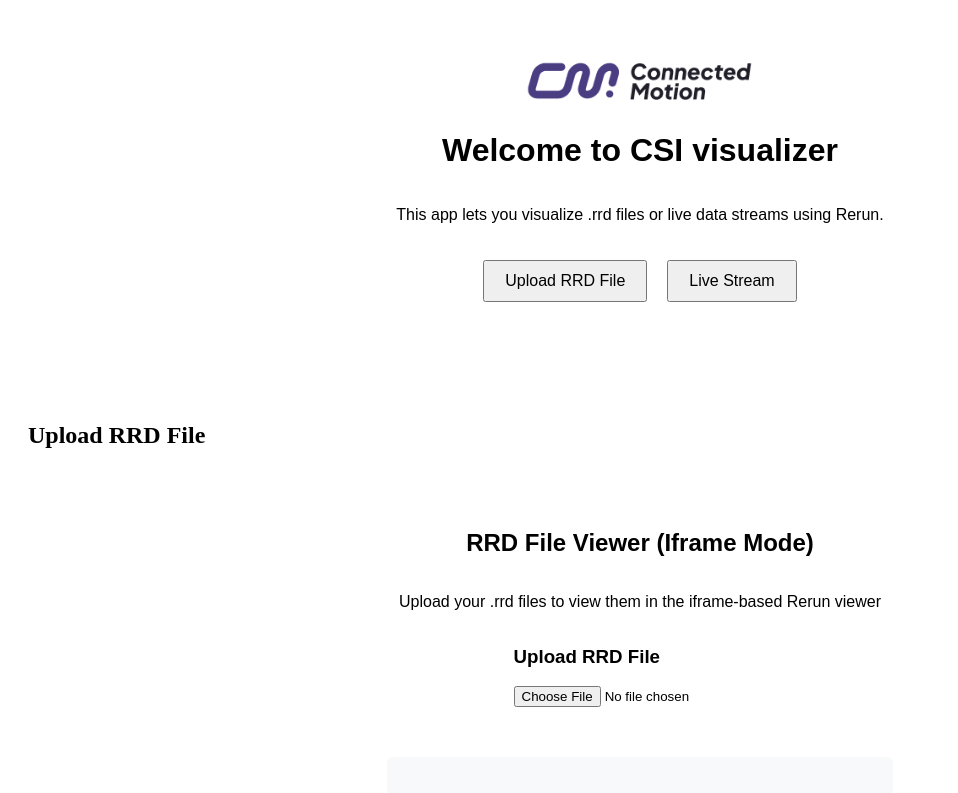
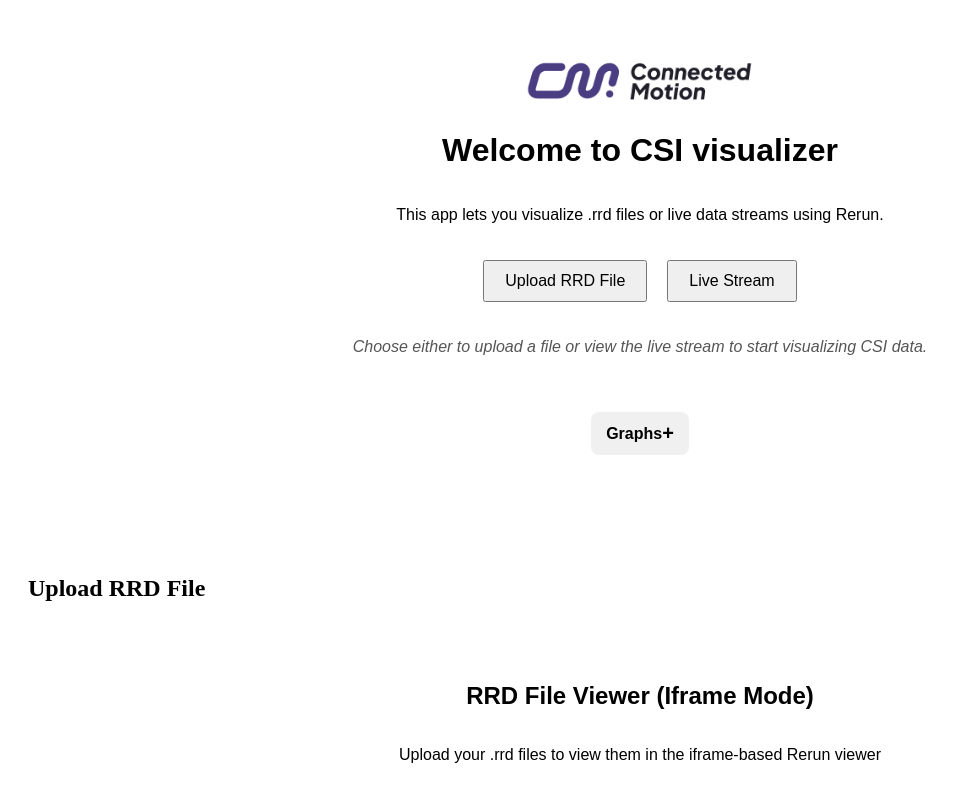
Before and after one commit to Qudah03/web_live, a React (Create React App) app: page / in a window 1280 px wide. Shown: the top 793 px of the page, without its empty margins (0-958 px from the left). Built offline with nearby package versions, Linux system fonts and the light colour scheme.

Commit message:
Update Home.js

```diff
--- a/src/components/Home.js
+++ b/src/components/Home.js
@@ -1,4 +1,4 @@
-import React, { useRef } from 'react';
+import React, { useRef, useState } from 'react';
 import Upload from './Upload';
 import LiveStream from './LiveStream';
 import '../styles.css';
@@ -11,6 +11,33 @@ export default function Home() {
     ref.current?.scrollIntoView({ behavior: 'smooth' });
   };
 
+  const [showGraphs, setShowGraphs] = useState(false);
+  const [expandedSubGraph, setExpandedSubGraph] = useState(null); // "2D" or "3D"
+  const [selectedOptions, setSelectedOptions] = useState([]); // array of { category, name }
+
+  const graphOptions = {
+    Camera: [],
+    "2D": ["Heatmap", "Line Graph"],
+    "3D": ["Point Cloud", "Surface"]
+  };
+
+  const handleMainGraphClick = (type) => {
+    if (type === "2D" || type === "3D") {
+      setExpandedSubGraph(expandedSubGraph === type ? null : type);
+    } else {
+      handleSubOptionClick(type, type); // camera directly
+    }
+  };
+
+  const handleSubOptionClick = (category, name) => {
+    if (!selectedOptions.some(opt => opt.name === name)) {
+      setSelectedOptions([...selectedOptions, { category, name }]);
+    }
+  };
+
+  const isOptionSelected = (option) =>
+    selectedOptions.some(opt => opt.name === option);
+
   return (
     <div>
       {/* Header Section */}
@@ -18,9 +45,103 @@ export default function Home() {
         <img src="/logo.png" alt="Company Logo" style={{ width: 250 }} />
         <h1>Welcome to CSI visualizer</h1>
         <p>This app lets you visualize .rrd files or live data streams using Rerun.</p>
+
         <div className="button-group">
           <button onClick={() => scrollToSection(uploadRef)}>Upload RRD File</button>
           <button onClick={() => scrollToSection(liveRef)}>Live Stream</button>
+        </div>
+
+        {/* Instruction */}
+        <div style={{ marginTop: '20px', fontStyle: 'italic', color: '#555' }}>
+          <p>Choose either to upload a file or view the live stream to start visualizing CSI data.</p>
+        </div>
+
+        {/* Graphs Dropdown Section */}
+        <div style={{ marginTop: '40px', textAlign: 'left', maxWidth: '400px', marginInline: 'auto' }}>
+          <div
+            style={{
+              display: 'flex',
+              justifyContent: 'space-between',
+              alignItems: 'center',
+              cursor: 'pointer',
+              backgroundColor: '#f0f0f0',
+              padding: '10px 15px',
+              borderRadius: '8px',
+              fontWeight: 'bold'
+            }}
+            onClick={() => setShowGraphs(!showGraphs)}
+          >
+            <span>Graphs</span>
+            <span style={{ fontSize: '20px' }}>{showGraphs ? '-' : '+'}</span>
+          </div>
+
+          {showGraphs && (
+            <ul style={{
+              listStyle: 'none',
+              paddingLeft: '0',
+              marginTop: '10px',
+              backgroundColor: '#fafafa',
+              border: '1px solid #ddd',
+              borderRadius: '8px'
+            }}>
+              {Object.keys(graphOptions).map((type) => (
+                <li key={type}>
+                  <div
+                    onClick={() => handleMainGraphClick(type)}
+                    style={{
+                      padding: '10px 15px',
+                      cursor: 'pointer',
+                      borderBottom: '1px solid #eee',
+                      fontWeight: '500',
+                      backgroundColor: expandedSubGraph === type ? '#f7f7f7' : 'transparent'
+                    }}
+                  >
+                    {type}
+                  </div>
+
+                  {/* Sub-options */}
+                  {expandedSubGraph === type && graphOptions[type].length > 0 && (
+                    <ul style={{ paddingLeft: '20px' }}>
+                      {graphOptions[type].map((option) => (
+                        !isOptionSelected(option) && (
+                          <li
+                            key={option}
+                            onClick={() => handleSubOptionClick(type, option)}
+                            style={{
+                              padding: '8px 10px',
+                              cursor: 'pointer',
+                              color: '#333'
+                            }}
+                          >
+                            {option}
+                          </li>
+                        )
+                      ))}
+                      {graphOptions[type].every(isOptionSelected) && (
+                        <li style={{ padding: '8px 10px', color: '#999', fontStyle: 'italic' }}>
+                          All options selected
+                        </li>
+                      )}
+                    </ul>
+                  )}
+                </li>
+              ))}
+            </ul>
+          )}
+
+          {/* Selected Graphs List */}
+          {selectedOptions.length > 0 && (
+            <div style={{ marginTop: '20px', padding: '10px', backgroundColor: '#f9f9f9', borderRadius: '8px' }}>
+              <h3 style={{ marginBottom: '10px' }}>Selected Graphs:</h3>
+              <ol style={{ paddingLeft: '20px' }}>
+                {selectedOptions.map((opt, index) => (
+                  <li key={index} style={{ paddingBottom: '6px' }}>
+                    {opt.category} → {opt.name}
+                  </li>
+                ))}
+              </ol>
+            </div>
+          )}
         </div>
       </div>
 
```
